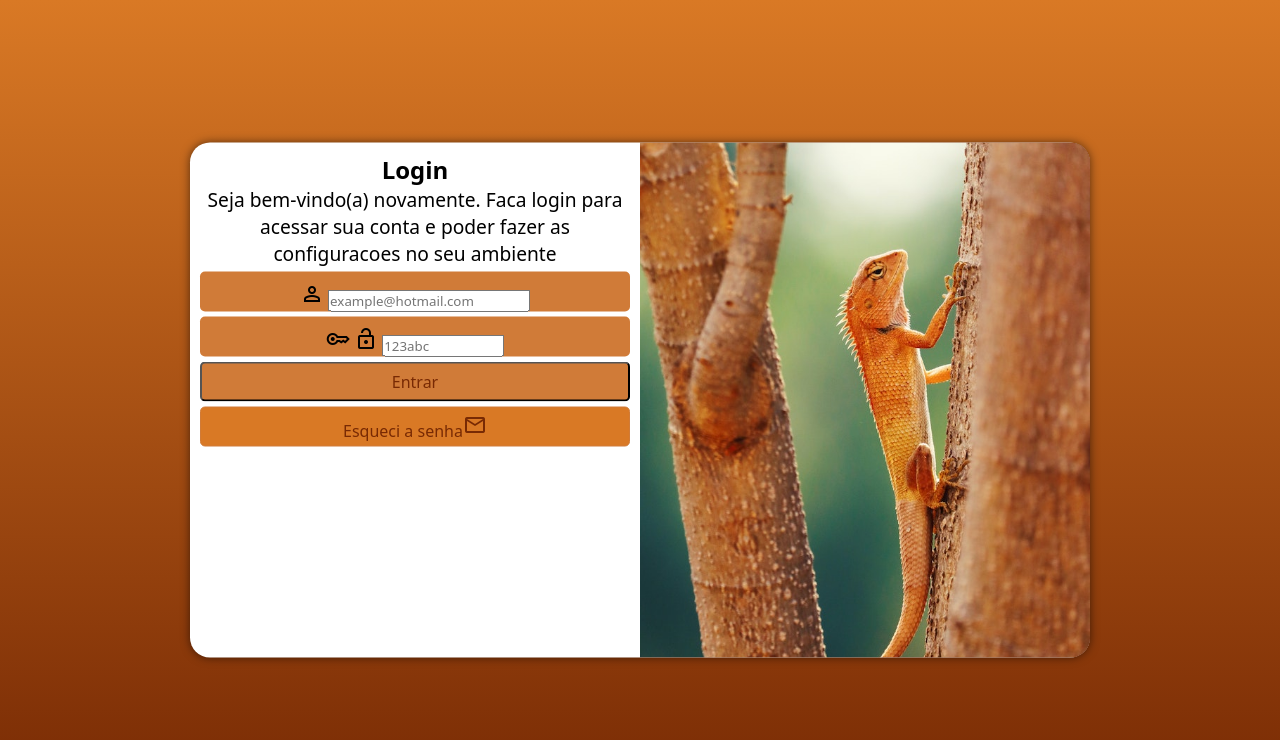
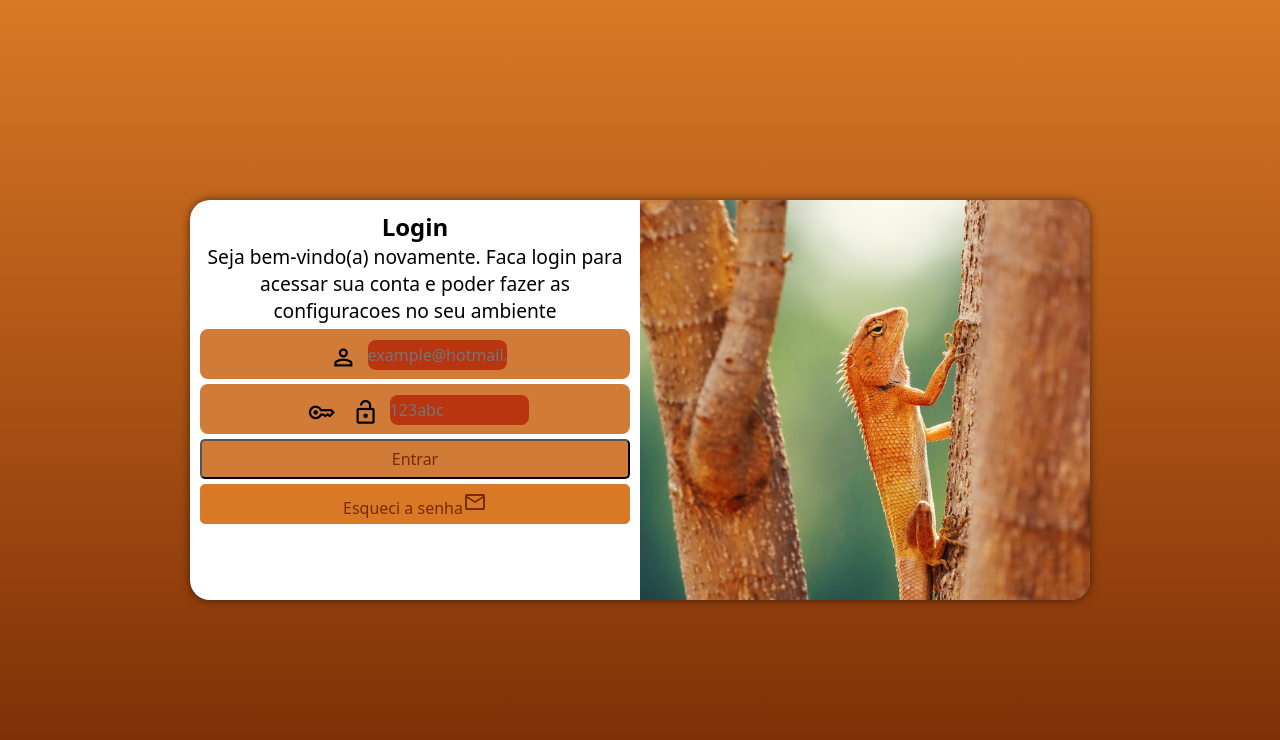
Before and after one commit to Cozacs/projeto-login, a plain HTML site: page index.html in a window 1280 px wide. Drawn offline with nearby package versions, Linux system fonts and the light colour scheme.

Commit message:
update final

```diff
--- a/estilos/media-query.css
+++ b/estilos/media-query.css
@@ -3,6 +3,7 @@
 @media screen and (min-width: 768px) and (max-width: 1023px) {
     section#login {
         width: 70vw;
+        height: 300px;
     }
 
     section#login > div#imagem {
@@ -22,6 +23,7 @@
 @media screen and (min-width: 1024px) {
     section#login {
         width: 900px;
+        height: 400px;
     }
 
     section#login > div#imagem {
--- a/estilos/padrao.css
+++ b/estilos/padrao.css
@@ -43,13 +43,13 @@ section#login {
     position: absolute;
     top: 50%;
     left: 50%;
-    transform: translate(-50%,-50%);
     width: 50%;
     height: 515px;
     background-color: white;
     border-radius: 20px;
     overflow: hidden;
     box-shadow: 0px 0px 10px rgba(0, 0, 0, 0.555);
+    transform: translate(-50%,-50%);
 }
 
 section#login div#imagem {
@@ -70,22 +70,39 @@ div#formulario {
 }
 
 div#formulario > p {
-    font-size: 0.8em;
+    font-size: 1em;
 }
 
 form > div.campo {
     background-color: var(--cor2);
     display: block;
     width: 100%;
-    height: 40px;
+    height: 50px;
     padding: 10px;
     margin-top: 5px;
     margin-bottom: 5px;
-    border-radius: 5px;
+    border-radius: 8px;
 }
 
 div.campo > label {
     display: none;
+}
+
+div.campo > span {
+    font-size: 1.7em;
+    width: 40px;
+    padding: 5px;
+}
+
+div.campo > input {
+    transform: translateY(-10px);
+    background-color: var(--cor3);
+    font-size: 1em;
+    width: calc(100%-100px);
+    height: 100%;
+    color: black;
+    border: 0px;
+    border-radius: 8px;
 }
 
 form > input[type=submit] {
--- a/index.html
+++ b/index.html
@@ -20,7 +20,7 @@
                 <form action="login.php" method="post" autocomplete="on" >
                     <div class="campo">
                         <span class="material-symbols-outlined">person</span>
-                        <input type="email" name="login" id="ilogin" placeholder="example@hotmail.com" autocomplete="email" required>
+                        <input type="email" name="login" id="ilogin" placeholder="example@hotmail.com" autocomplete="email" required size="10">
                         <label for="ilogin">login</label>
                     </div>
                     <div class="campo">
```
